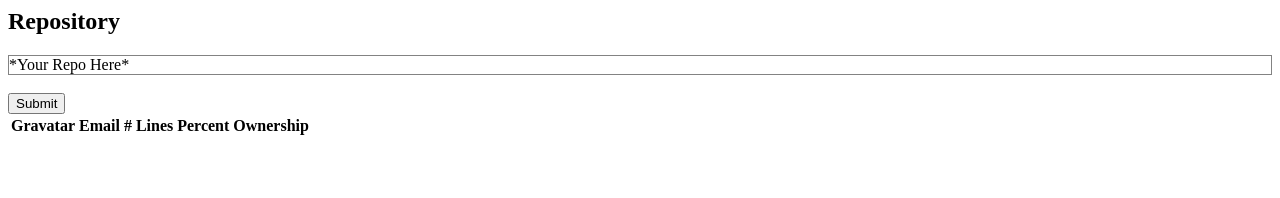
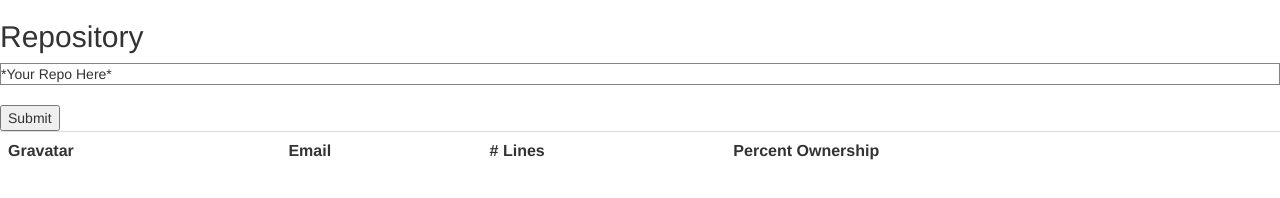
Before and after one commit to shortstuffsushi/WhatDidIDo, a website: page web/index.html in a window 1280 px wide. Drawn offline with nearby package versions, Linux system fonts and the light colour scheme.

Commit message:
Add d3 and bootstrap CDN, prettify table

```diff
--- a/web/index.html
+++ b/web/index.html
@@ -3,6 +3,10 @@
         <title>What Did I Do?</title>
 
         <link rel="stylesheet" href="css/main.css"></link>
+        <script src="http://d3js.org/d3.v3.min.js"></script>
+        <link rel="stylesheet" href="https://maxcdn.bootstrapcdn.com/bootstrap/3.2.0/css/bootstrap.min.css">
+        <link rel="stylesheet" href="https://maxcdn.bootstrapcdn.com/bootstrap/3.2.0/css/bootstrap-theme.min.css">
+        <script src="https://maxcdn.bootstrapcdn.com/bootstrap/3.2.0/js/bootstrap.min.js"></script>
     </head>
     <body>
         <h2>Repository</h2>
@@ -12,13 +16,15 @@
         <button onclick='submit()'>Submit</button>
 
         <div id='repository'>
-            <table id='repo-percent-table'>
+            <table class="table table-hover">
+            <tbody id="repo-percent-table">
                 <tr>
                     <th>Gravatar</th>
                     <th>Email</th>
                     <th># Lines</th>
                     <th>Percent Ownership</th>
                 </tr>
+            </tbody>
             </table>
         </div>
 
```
